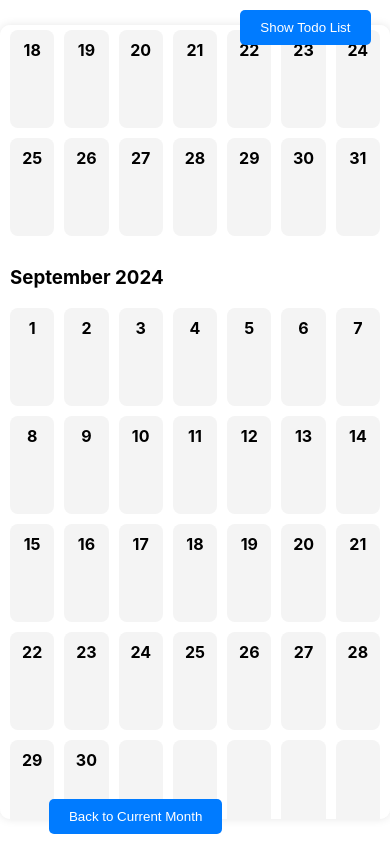
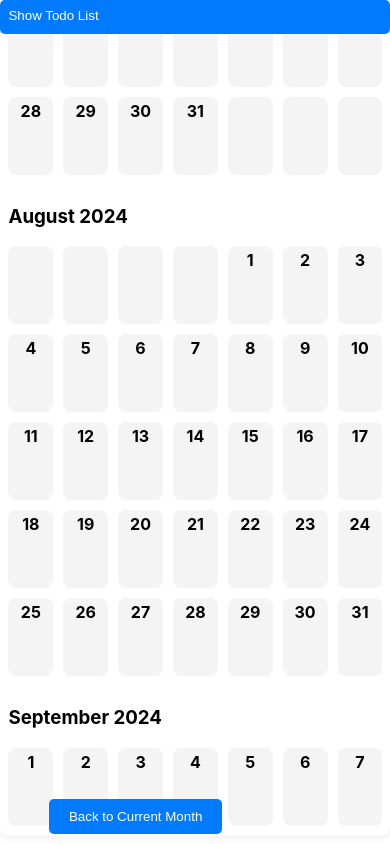
Before and after one commit to TuckTuckC/Calendar-Plus, a React (Create React App) app: page / in a window 390 px wide. Built offline with nearby package versions, Linux system fonts and the light colour scheme; the HTML template or start-up script is replaced by a standard one.

Commit message:
updates mobile styling

```diff
--- a/src/App.css
+++ b/src/App.css
@@ -1,34 +1,50 @@
+* {
+  box-sizing: border-box;
+}
+
 .app-container {
+  display: flex;
+  /* position: absolute; */
+  flex-direction: column;
+  justify-content: flex-start;
+  align-items: center;
+  height: 100svh;
+  margin: 0;
+  padding: 0;
+}
+
+.view-container {
   display: flex;
   justify-content: center;
   align-items: center;
   height: 100%;
-  box-sizing: border-box;
+  width: 100%;
 }
 
 .todo-container,
 .calendar-container {
-  width: 60%;
-  padding: 20px;
+  width: 50%;
+  padding: 1vh;
   background-color: #fff;
   border-radius: 10px;
   box-sizing: border-box;
   box-shadow: 0 0 10px rgba(0, 0, 0, 0.1);
   overflow-y: scroll;
-  height: 100vh;
+  height: 100%;
 }
 
 .toggle-view-btn {
-  position: absolute;
-  top: 10px;
-  right: 5%;
+  display: flex;
   background-color: #007bff;
+  height: 4%;
+  width: 100%;
   color: white;
   border: none;
-  padding: 10px 20px;
+  padding: 1vh;
   border-radius: 5px;
   cursor: pointer;
   z-index: 3;
+  /* margin-bottom: 2vh; */
 }
 
 .toggle-view-btn:hover {
@@ -39,12 +55,14 @@
   .todo-container,
   .calendar-container {
     width: 100vw;
-    height: calc(100vh - 50px); /* Subtracting height for the button */
-    padding: 10px;
   }
 
   .app-container {
     justify-content: flex-start; /* Align at the top */
-    position: fixed;
+    /* position: fixed; */
+  }
+
+  .view-container {
+    height: calc(100% - 5vh); /* Adjust to fit the screen without overflow */
   }
 }
--- a/src/App.js
+++ b/src/App.js
@@ -41,7 +41,7 @@ const App = () => {
           {showCalendar ? 'Show Todo List' : 'Show Calendar'}
         </button>
       ) : ''}
-
+      <div className='view-container'>
         {/* Conditionally render calendar and todo list based on mobile view */}
         {(showCalendar || !isMobileView) && (
           <Calendar
@@ -71,6 +71,7 @@ const App = () => {
           />
         )}
       </div>
+    </div>
   );
 };
 
--- a/src/Components/Calendar/Calendar.css
+++ b/src/Components/Calendar/Calendar.css
@@ -1,13 +1,16 @@
 .calendar-container {
     align-items: center;
     justify-content: center;
-  overflow-y: scroll; /* Ensure scrolling is enabled */
-  -ms-overflow-style: none;  /* IE and Edge */
-  scrollbar-width: none;  /* Firefox */
+    overflow-y: scroll;
+    -ms-overflow-style: none;
+    /* IE and Edge */
+    scrollbar-width: none;
+    /* Firefox */
 }
 
 .calendar-container::-webkit-scrollbar {
-  display: none;  /* Chrome, Safari, and Opera */
+    display: none;
+    /* Chrome, Safari, and Opera */
 }
 
 .calendar {
@@ -19,7 +22,8 @@
 
 .calendar-grid {
     display: grid;
-  grid-template-columns: repeat(7, 1fr); /* 7 days in a week */
+    grid-template-columns: repeat(7, 1fr);
+    /* 7 days in a week */
     gap: 10px;
 }
 
@@ -27,28 +31,25 @@
     background-color: #f4f4f4;
     padding: 10px;
     border-radius: 8px;
-  width: 120px;  /* Set fixed width */
-  height: 120px; /* Set fixed height */
+    height: 7vw;
     display: flex;
     flex-direction: column;
-  justify-content: space-between;
+    justify-content: flex-start;
     text-align: center;
-  transition: background-color 0.3s, transform 0.3s; /* Smooth transition */
+    overflow-y: scroll;
+    transition: background-color 0.3s, transform 0.3s;
+    /* Smooth transition */
 }
 
-/* Hover effect */
+.calendar-day::-webkit-scrollbar {
+    display: none;
+    /* Chrome, Safari, and Opera */
+}
+
 .calendar-day:hover {
     background-color: #ececec;
 }
 
-/* Dragging over */
-.calendar-day.dragging-over {
-  transform: scale(1.05);
-  /* Slight increase in size */
-  background-color: #e0f7fa;
-}
-
-/* Other CSS remains the same */
 .day-number {
     font-size: 16px;
     font-weight: bold;
@@ -93,18 +94,22 @@
 @media screen and (max-width: 768px) {
     .calendar-day {
         background-color: #f4f4f4;
-    padding: 10px;
+        padding: 1vw 0;
         border-radius: 8px;
-    width: auto;  /* Set fixed width */
-    height: 20vw; /* Set fixed height */
+        width: 11.5vw;
+        height: 20vw;
         display: flex;
         flex-direction: column;
-    justify-content: space-between;
+        justify-content: flex-start;
         text-align: center;
-    transition: background-color 0.3s, transform 0.3s; /* Smooth transition */
+        overflow-y: scroll;
+        transition: background-color 0.3s, transform 0.3s;
+        /* Smooth transition */
     }
 
-  .calendar-day > .tasks-container > .todo-item {
-    max-width: fit-content;
+    .calendar-day>.tasks-container>.todo-item {
+        padding: 0 1vw;
+        width: 100%;
+        font-size: 1.3vh;
     }
 }
--- a/src/Components/TodoItem/TodoItem.css
+++ b/src/Components/TodoItem/TodoItem.css
@@ -23,6 +23,7 @@
       animation: popIn 0.5s ease-in-out;
   }
 
+  /* All day tasks have a different color */
   .allDay {
       background-color: #f8f0ff;
   }
--- a/src/Components/TodoItem/TodoItemModal.css
+++ b/src/Components/TodoItem/TodoItemModal.css
@@ -36,21 +36,29 @@
     }
 }
 
+/* Empty container that takes the size of the full screen to center the modal */
+.modal-container {
+    top: 0;
+    left: 0;
+    position: fixed;
+    width: 100svw;
+    height: 100svh;
+    display: flex;
+    align-items: center;
+    justify-content: center;
+    z-index: 2;
+}
+
+/* AddTask, and EditTask Modal */
 .itemModal {
     display: flex;
     flex-direction: column;
-    position: fixed;
-    top: 50%;
-    left: 50%;
-    transform: translate(-50%, -50%);
-    z-index: 4;
-    width: 100%;
-    max-width: 50vw;
+    z-index: 3;
+    width: 50%;
     height: auto;
     max-height: 80vh;
     background-color: white;
     border-radius: 12px;
-    box-sizing: border-box;
     box-shadow: 0 4px 20px rgba(0, 0, 0, 0.2);
     padding: 20px;
     overflow-y: auto;
@@ -60,11 +68,8 @@
     transition: transform 0.5s ease-in-out, opacity 0.5s ease-in-out;
 }
 
-/* Exit Button */
-/* Add the pop-in animation */
 /* Modal is visible */
 .modal-visible {
-    display: flex;
     opacity: 1;
     transition: opacity 0.3s ease-in-out;
     visibility: visible;
@@ -79,7 +84,7 @@
     animation: popOut 0.5s ease forwards;
 }
 
-/* Add this for the smooth appearance/disappearance */
+/* appearance/disappearance animation */
 .animate {
     transition: all 0.3s ease-in-out;
 }
@@ -198,8 +203,6 @@
 @media (max-width: 768px) {
     .itemModal {
         width: 90%;
-        max-width: 90%;
-        /* Adjust modal width for mobile screens */
         height: auto;
         max-height: 90vh;
         padding: 15px;
--- a/src/Components/TodoItem/TodoItemModal.jsx
+++ b/src/Components/TodoItem/TodoItemModal.jsx
@@ -102,9 +102,10 @@ function TodoItemModal({ modalVisibility, task, setModalVisibility, todoList, se
     };
 
     return (
+        <div className={`modal-container ${modalVisibility ? 'modal-visible' : 'modal-hidden'}`}
+        style={{ display: isVisible ? 'flex' : 'none' }}>
             <div
                 className={`itemModal ${modalVisibility ? 'modal-visible' : 'modal-hidden'}`}
-            style={{ display: isVisible ? 'flex' : 'none' }} // Ensures modal is removed after hide animation
             >
                 <button className='exitBtn' onClick={() => setModalVisibility(false)}>X</button>
                 <h2>Edit Task</h2>
@@ -152,6 +153,7 @@ function TodoItemModal({ modalVisibility, task, setModalVisibility, todoList, se
 
                 <button className="save-btn" onClick={handleSave}>Save</button>
             </div>
+        </div>
     );
 }
 
--- a/src/Components/TodoList/TodoList.jsx
+++ b/src/Components/TodoList/TodoList.jsx
@@ -226,7 +226,7 @@ const TodoList = ({ todoList, setTodoList, setModalItem, isMobileView, setModalV
           {renderUpcomingTasks()}
         </div>
       </div>
-      <AddTodoModal addModalVisibility={addModalVisibility} setAddModalVisibility={setAddModalVisibility} setDueDate={setDueDate} setDueTime={setDueTime} handleAddTodo={handleAddTodo} inputValue={inputValue} setInputValue={setInputValue} />
+      <AddTodoModal addModalVisibility={addModalVisibility} setAddModalVisibility={setAddModalVisibility} setDueDate={setDueDate} setDueTime={setDueTime} handleAddTodo={handleAddTodo} inputValue={inputValue} setInputValue={setInputValue} repeatOption={repeatOption} setRepeatOption={setRepeatOption} />
     </div>
   );
 };
--- a/src/index.css
+++ b/src/index.css
@@ -1,5 +1,11 @@
+html, body {
+  height: 100svh;
+  margin: 0;
+  padding: 0;
+  /* position: fixed; */
+}
+
 body {
-  margin: 0;
   font-family: -apple-system, BlinkMacSystemFont, 'Segoe UI', 'Roboto', 'Oxygen',
     'Ubuntu', 'Cantarell', 'Fira Sans', 'Droid Sans', 'Helvetica Neue',
     sans-serif;
```
Also changed, not shown: src/Components/TodoItem/AddTodoModal.jsx (+27 -3 lines), src/Components/TodoList/TodoList.css (+18 -43 lines). Lines whose indentation alone changed are shown as unchanged.
